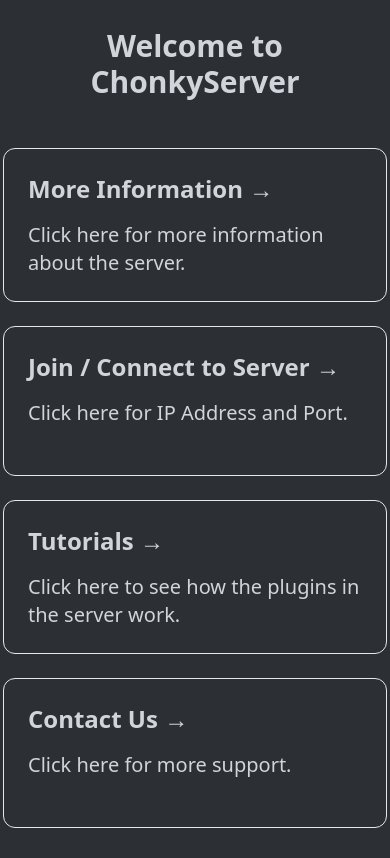
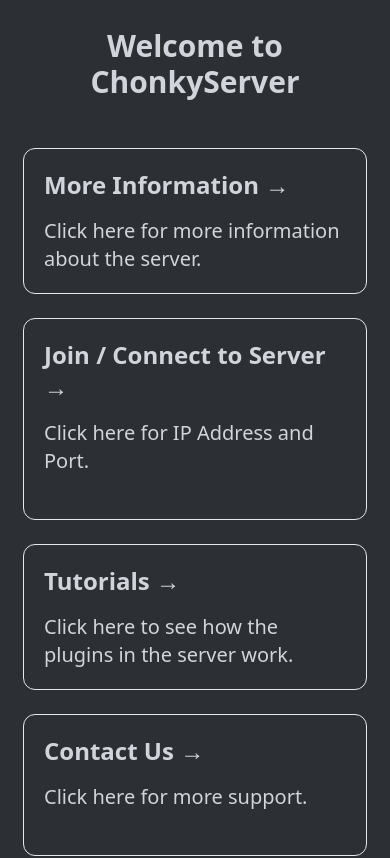
Before and after one commit to moiSentineL/chonkyserver-web, a Next.js app: page / in a window 390 px wide. Shown: the top 858 px of the page. Built offline with nearby package versions, Linux system fonts and the light colour scheme.

Commit message:
Better Small Screen UI

```diff
--- a/pages/index.tsx
+++ b/pages/index.tsx
@@ -9,27 +9,31 @@ const Home = () => {
             </Head>
 
             <main className="flex w-full flex-1 flex-col items-center justify-center px-20 text-center">
-                <h1 className="mt-5 text-3xl font-bold sm:text-4xl lg:-mt-5 lg:text-6xl">
+                <h1 className="mt-5 text-3xl font-bold sm:text-6xl lg:-mt-5 lg:text-6xl">
                     Welcome to ChonkyServer
                 </h1>
 
                 <div className="mt-6 flex max-w-4xl flex-wrap items-center justify-around sm:w-full">
+
                     <a
                         href="/more-info"
-                        className="mt-6 w-96 rounded-xl border p-6 text-left hover:text-white focus:text-white"
+                        className="mt-6 w-96 px-5 sm:px-0 text-left hover:text-white focus:text-white"
                     >
+                        <div className="rounded-xl border p-5">
                             <h3 className="text-2xl font-bold">
                                 More Information &rarr;
                             </h3>
                             <p className="mt-4 text-xl">
                                 Click here for more information about the server.
                             </p>
+                        </div>
                     </a>
 
                     <a
                         href="/connections"
-                        className="mt-6 w-96 rounded-xl border p-6 text-left hover:text-white focus:text-white"
+                        className="mt-6 w-96 px-5 sm:px-0 text-left hover:text-white focus:text-white"
                     >
+                        <div className="rounded-xl border p-5">
                             <h3 className="text-2xl font-bold">
                                 Join / Connect to Server &rarr;
                             </h3>
@@ -37,23 +41,27 @@ const Home = () => {
                                 Click here for IP Address and Port.
                             </p>
                             <br />
+                        </div>
                     </a>
 
                     <a
                         href="/tutorials"
-                        className="mt-6 w-96 rounded-xl border p-6 text-left hover:text-white focus:text-white"
+                        className="mt-6 w-96 px-5 sm:px-0 text-left hover:text-white focus:text-white"
                     >
+                        <div className="rounded-xl border p-5">
                             <h3 className="text-2xl font-bold">Tutorials &rarr;</h3>
                             <p className="mt-4 text-xl">
                                 Click here to see how the plugins in the server
                                 work.
                             </p>
+                        </div>
                     </a>
 
                     <a
                         href="/contact"
-                        className="mt-6 w-96 rounded-xl border p-6 text-left hover:text-white focus:text-white"
+                        className="mt-6 w-96 px-5 sm:px-0 text-left hover:text-white focus:text-white"
                     >
+                        <div className="rounded-xl border p-5">
                             <h3 className="text-2xl font-bold">
                                 Contact Us &rarr;
                             </h3>
@@ -61,6 +69,7 @@ const Home = () => {
                                 Click here for more support.
                             </p>
                             <br />
+                        </div>
                     </a>
                 </div>
             </main>
```
Lines whose indentation alone changed are shown as unchanged.
